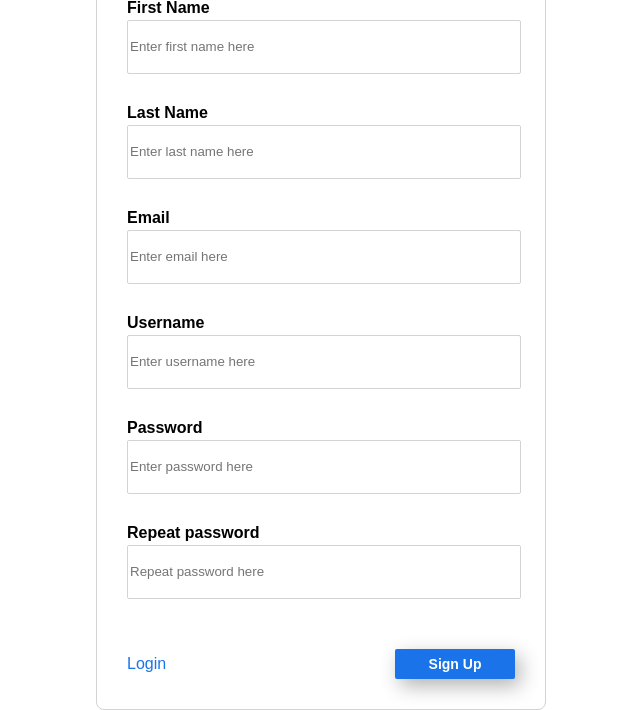
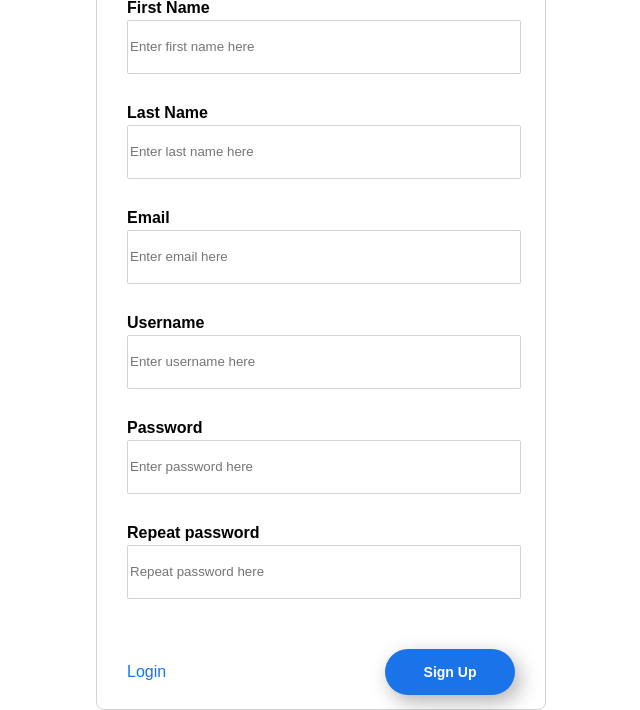
Before and after one commit to Scdavey/HDMS, a PHP site: page /signup.php in a window 1280 px wide. Shown: the part 120-830 px from the top of the page, without its empty margins (319-959 px from the left). Run offline with PHP 8.4, Linux system fonts and the light colour scheme.

Commit message:
Updated button stylings
Changed the styling of the buttons for the signup and login pages
to match the rest of the application.

```diff
--- a/login-signup.css
+++ b/login-signup.css
@@ -82,10 +82,10 @@ h1 {
 }
 
 button {
-  width: 120px;
-  height: 30px;
-  border: 0px;
-  border-radius: 2px;
+  width: 130px;
+  height: 46px;
+  border: none;
+  border-radius: 23px;
   background-color: rgb(26, 115, 232);
   color: white;
   font-weight: 600;
```
